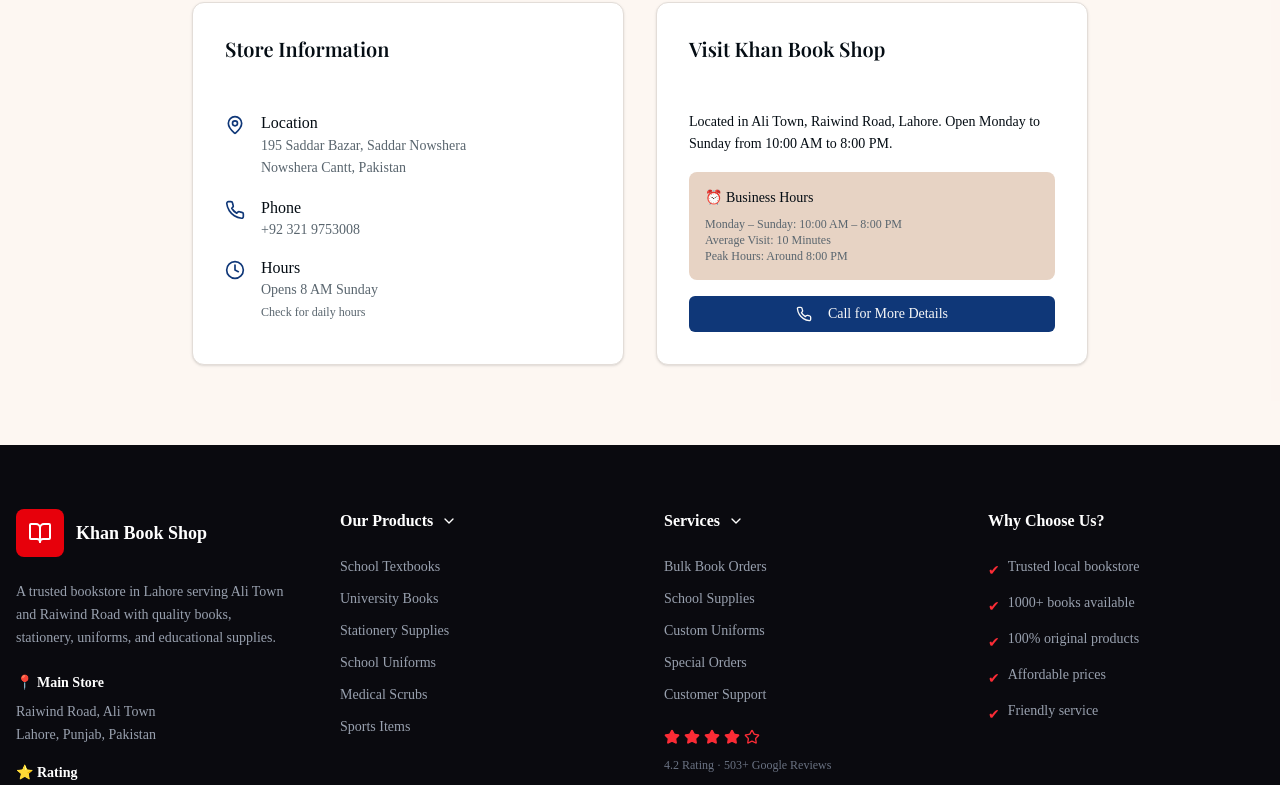
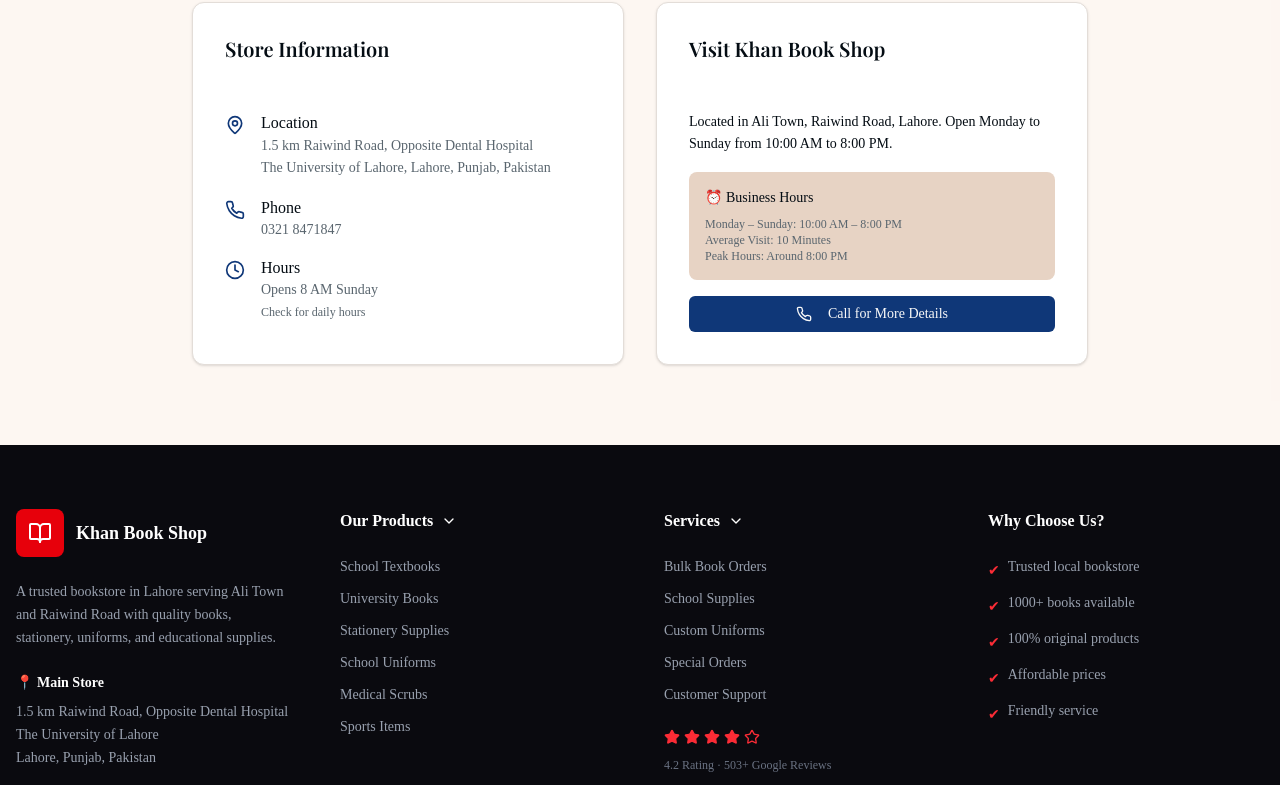
Before and after one commit to algomindsllc/Khurshid-Book-Center, a Next.js app: page / in a window 1280 px wide. Shown: the part 4680-5465 px from the top of the page. Built offline with nearby package versions, Linux system fonts and the light colour scheme; a web font is replaced by a local one.

Commit message:
Update: Khan Book Shop location and phone number details

```diff
--- a/app/page.tsx
+++ b/app/page.tsx
@@ -624,9 +624,9 @@ export default function Home() {
                     <div>
                       <p className="font-medium text-foreground">Location</p>
                       <p className="text-sm text-muted-foreground leading-relaxed">
-                        195 Saddar Bazar, Saddar Nowshera
+                        1.5 km Raiwind Road, Opposite Dental Hospital
                         <br />
-                        Nowshera Cantt, Pakistan
+                        The University of Lahore, Lahore, Punjab, Pakistan
                       </p>
                     </div>
                   </div>
@@ -634,7 +634,7 @@ export default function Home() {
                     <Phone className="h-5 w-5 text-primary mt-1 flex-shrink-0" />
                     <div>
                       <p className="font-medium text-foreground">Phone</p>
-                      <p className="text-sm text-muted-foreground">+92 321 9753008</p>
+                      <p className="text-sm text-muted-foreground">0321 8471847</p>
                     </div>
                   </div>
                   <div className="flex gap-4">
@@ -693,7 +693,9 @@ export default function Home() {
                     📍 Main Store
                   </h5>
                   <p className="text-sm text-gray-400 leading-relaxed">
-                    Raiwind Road, Ali Town
+                    1.5 km Raiwind Road, Opposite Dental Hospital
+                    <br />
+                    The University of Lahore
                     <br />
                     Lahore, Punjab, Pakistan
                   </p>
```
